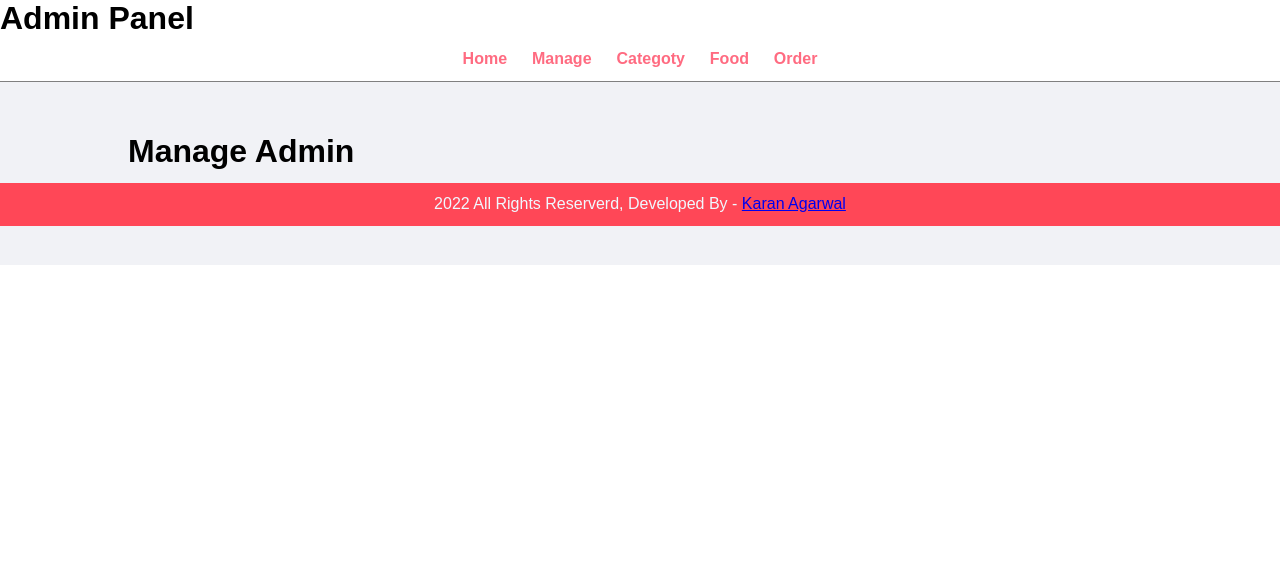
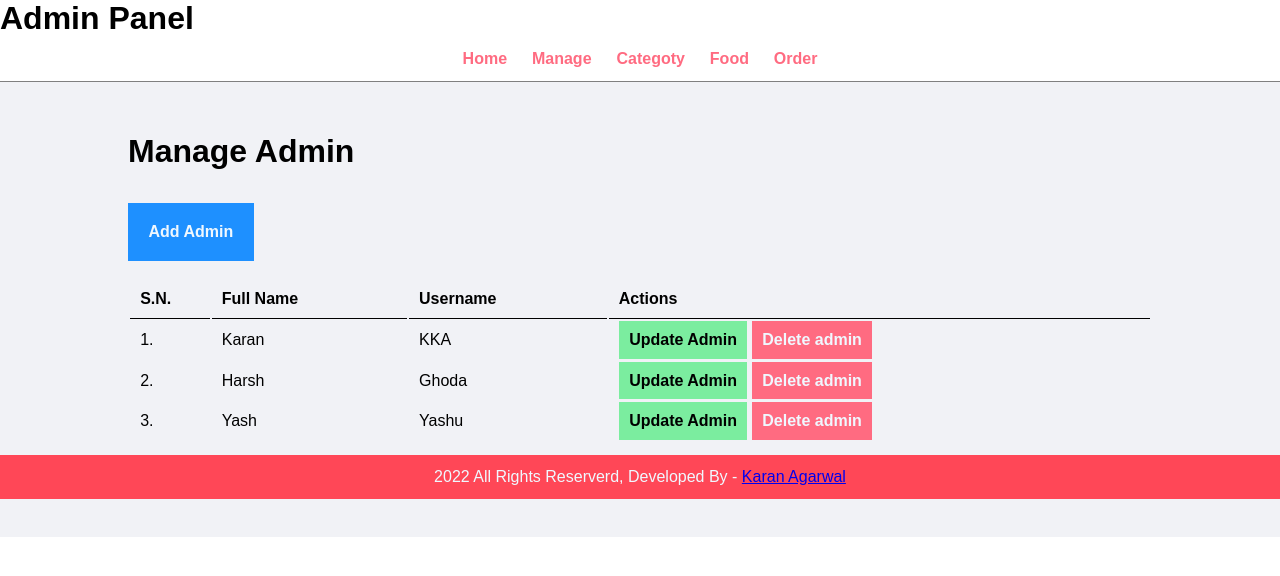
Before and after one commit to KKA-0/Food-Order-PHP, a PHP site: page /admin/manage-admin.php in a window 1280 px wide. Shown: the top 576 px of the page. Run offline with PHP 8.4, Linux system fonts and the light colour scheme.

Commit message:
admin panel 2

```diff
--- a/admin/manage-admin.php
+++ b/admin/manage-admin.php
@@ -5,7 +5,48 @@
     <div class="main-content">
         <div class="wrapper">
             <h1> Manage Admin </h1>
+            <br/><br/><br/>
 
+        <!--Button to Add Admin -->
+        <a href="add-admin.php" class="btn-primary">Add Admin</a>
+        <br/><br/><br/>
+            <table class="tbl-full">
+                <tr>
+                        <th>S.N.</th>
+                        <th>Full Name</th>
+                        <th>Username</th>
+                        <th>Actions</th>
+
+
+                </tr>
+                <tr>
+                    <td>1.</td>
+                    <td>Karan</td>
+                    <td>KKA</td>
+                    <td>
+                    <a href="#" class="btn-secondary">Update Admin</a>
+                    <a href="#" class="btn-danger">Delete admin</a>
+                    </td>
+                </tr>
+                <tr>
+                    <td>2.</td>
+                    <td>Harsh</td>
+                    <td>Ghoda</td>
+                    <td>
+                    <a href="#" class="btn-secondary">Update Admin</a>
+                    <a href="#" class="btn-danger">Delete admin</a>
+                    </td>
+                </tr>
+                <tr>
+                    <td>3.</td>
+                    <td>Yash</td>
+                    <td>Yashu</td>
+                    <td>
+                    <a href="#" class="btn-secondary">Update Admin</a>
+                    <a href="#" class="btn-danger">Delete admin</a>
+                    </td>
+                </tr>
+            </table>
 
 
 
--- a/css/admin.css
+++ b/css/admin.css
@@ -26,6 +26,55 @@
     clear: both;
 }
 
+.tbl-full{
+    width: 100%
+}
+
+.tbl-30{
+    width: 30%;
+}
+table tr th{
+    border-bottom: 1px solid black;
+    padding: 1%;
+    text-align: left;
+}
+
+table tr td{
+    padding: 1%;
+}
+.btn-primary{
+    background-color: #1e90ff;
+    padding: 2%;
+    color: aliceblue;
+    text-decoration: none;
+    font-weight: bold;
+}
+
+.btn-primary:hover{
+    background-color: #3742fa;
+}
+.btn-secondary{
+    background-color: #7bed9f;
+    padding: 2%;
+    color: rgb(0, 0, 0);
+    text-decoration: none;
+    font-weight: bold;
+}
+
+.btn-secondary:hover{
+    background-color: #2ed573;
+}
+.btn-danger{
+    background-color: #ff6b81;
+    padding: 2%;
+    color: aliceblue;
+    text-decoration: none;
+    font-weight: bold;
+}
+
+.btn-danger:hover{
+    background-color: #ff4757;
+}
 /* css for menu  */
 
 .menu{
```
Also changed, not shown: admin/add-admin.php (added, +52 -0 lines), admin/manage-category.php (+41 -0 lines), admin/manage-food.php (+41 -0 lines), admin/manage-order.php (+39 -0 lines).
